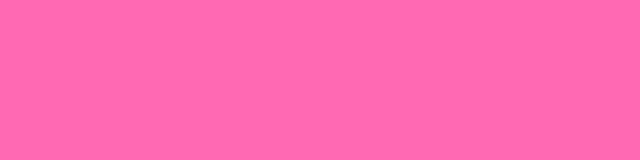
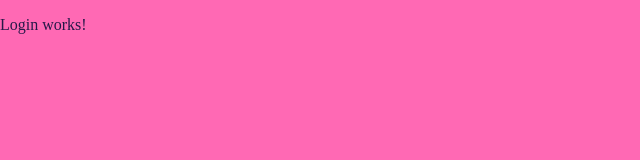
Before and after one commit to xVerity/luna, an Angular app: page /auth/login in a window 1280 px wide. Before the commit this address led to /auth. Shown: the top 160 px of the page, without its empty margins (0-640 px from the left). Built offline with nearby package versions, Linux system fonts and the light colour scheme.

Commit message:
Add routing module and components for authentication

```diff
--- a/src/app/modules/auth/auth-routing.module.ts
+++ b/src/app/modules/auth/auth-routing.module.ts
@@ -1,7 +1,34 @@
 import { NgModule } from '@angular/core';
 import { RouterModule, Routes } from '@angular/router';
+import { LunaAuthComponent } from './auth.component';
 
-const routes: Routes = [];
+const routes: Routes = [
+  {
+    path: '',
+    component: LunaAuthComponent,
+    children: [
+      {
+        path: 'login',
+        loadChildren: () =>
+          import('./login/login.module').then((m) => m.LunaLoginModule),
+      },
+      {
+        path: '',
+        redirectTo: 'login',
+        pathMatch: 'full',
+      },
+      {
+        path: '**',
+        redirectTo: 'login',
+        pathMatch: 'full',
+      },
+    ],
+  },
+  {
+    path: '**',
+    redirectTo: '',
+  },
+];
 
 @NgModule({
   imports: [RouterModule.forChild(routes)],
--- a/src/app/modules/auth/auth.component.html
+++ b/src/app/modules/auth/auth.component.html
@@ -0,0 +1 @@
+<router-outlet />
--- a/src/app/modules/auth/login/login.component.html
+++ b/src/app/modules/auth/login/login.component.html
@@ -0,0 +1 @@
+<p>Login works!</p>
```
